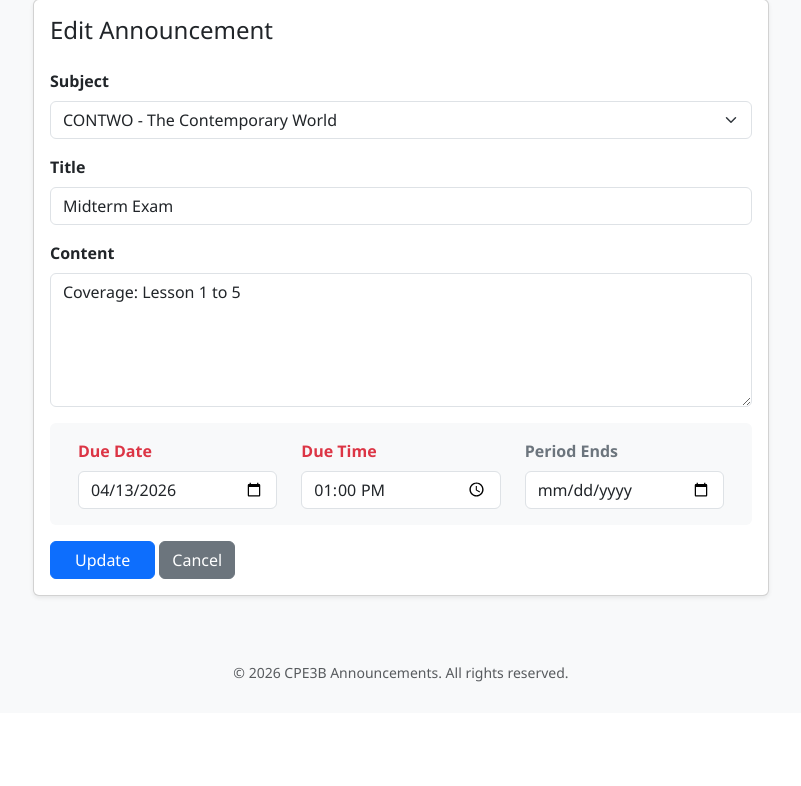
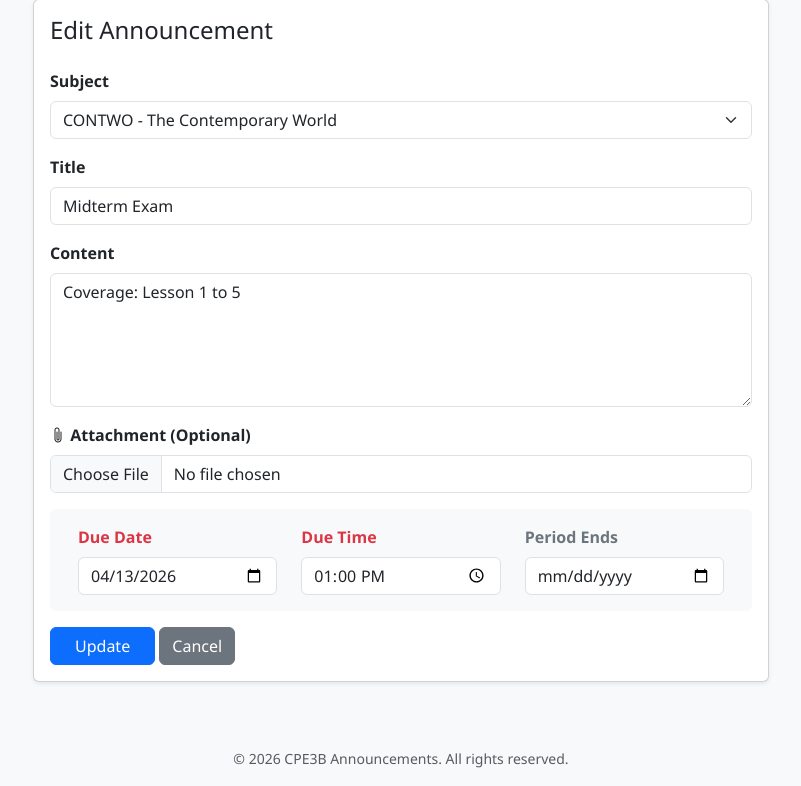
Before and after one commit to hfqhi/Announcement-Recap-Website, a PHP site: page /admin/edit.php?id=5 in a window 1280 px wide. Shown: the part 87-873 px from the top of the page, without its empty margins (239-1040 px from the left). Before the commit the page ends 769 px from the top, so only its background shows below. Run offline with PHP 8.4, Linux system fonts and the light colour scheme; a user stored in the database is signed in; data comes from the database, SQL or seed files in the repository.

Commit message:
feat: support replacing or keeping attachments during edit

```diff
--- a/admin/edit.php
+++ b/admin/edit.php
@@ -16,9 +16,30 @@ if ($_SERVER['REQUEST_METHOD'] === 'POST') {
     verifyCsrf($_POST['csrf_token'] ?? '');
     $due_time = !empty($_POST['due_time']) ? $_POST['due_time'] : null;
 
+    // --- FILE UPLOAD LOGIC ---
+    $file_path = $item['file_path']; // Keep existing by default
+
+    if (isset($_FILES['attachment']) && $_FILES['attachment']['error'] === UPLOAD_ERR_OK) {
+        $uploadDir = __DIR__ . '/../assets/uploads/';
+        if (!is_dir($uploadDir)) mkdir($uploadDir, 0777, true);
+
+        $safeFileName = preg_replace("/[^a-zA-Z0-9\.\-_]/", "", basename($_FILES['attachment']['name']));
+        $fileName = time() . '_' . $safeFileName;
+        $destination = $uploadDir . $fileName;
+
+        if (move_uploaded_file($_FILES['attachment']['tmp_name'], $destination)) {
+            // If a new file successfully uploaded, delete the old one from the server
+            if (!empty($file_path) && file_exists(__DIR__ . '/../' . $file_path)) {
+                unlink(__DIR__ . '/../' . $file_path);
+            }
+            $file_path = 'assets/uploads/' . $fileName;
+        }
+    }
+    // -------------------------
+
     $oldRow = $pdo->query("SELECT * FROM tbl_announcements WHERE id = $id")->fetch();
-    $pdo->prepare("UPDATE tbl_announcements SET subject_id=?, title=?, content=?, due_date=?, due_time=?, end_date=? WHERE id=?")
-        ->execute([$_POST['subject_id'], $_POST['title'], $_POST['content'], $_POST['due_date'] ?: null, $due_time, $_POST['end_date'] ?: null, $id]);
+    $pdo->prepare("UPDATE tbl_announcements SET subject_id=?, title=?, content=?, due_date=?, due_time=?, end_date=?, file_path=? WHERE id=?")
+        ->execute([$_POST['subject_id'], $_POST['title'], $_POST['content'], $_POST['due_date'] ?: null, $due_time, $_POST['end_date'] ?: null, $file_path, $id]);
 
     $newRow = $pdo->query("SELECT * FROM tbl_announcements WHERE id = $id")->fetch();
     logAction($pdo, $_SESSION['admin_id'], $id, 'updated', $oldRow, $newRow);
@@ -34,11 +55,25 @@ include __DIR__ . '/../includes/header.php';
         <div class="card shadow-sm">
             <div class="card-body">
                 <h4 class="mb-4">Edit Announcement</h4>
-                <form method="POST">
+                <!-- ADDED: enctype="multipart/form-data" -->
+                <form method="POST" enctype="multipart/form-data">
                     <input type="hidden" name="csrf_token" value="<?= $_SESSION['csrf_token'] ?>">
                     <div class="mb-3"><label class="form-label fw-bold">Subject</label><select name="subject_id" class="form-select" required><?php foreach ($subjects as $sub): ?><option value="<?= $sub['id'] ?>" <?= $item['subject_id'] == $sub['id'] ? 'selected' : '' ?>><?= e($sub['code']) ?> - <?= e($sub['name']) ?></option><?php endforeach; ?></select></div>
                     <div class="mb-3"><label class="form-label fw-bold">Title</label><input type="text" name="title" class="form-control" value="<?= e($item['title']) ?>" required></div>
                     <div class="mb-3"><label class="form-label fw-bold">Content</label><textarea name="content" class="form-control" rows="5" required><?= e($item['content']) ?></textarea></div>
+
+                    <!-- ADDED: File Upload Input -->
+                    <div class="mb-3">
+                        <label class="form-label fw-bold"><i class="bi bi-paperclip"></i> Attachment (Optional)</label>
+                        <?php if (!empty($item['file_path'])): ?>
+                            <div class="mb-2">
+                                <a href="../<?= e($item['file_path']) ?>" target="_blank" class="btn btn-sm btn-outline-info"><i class="bi bi-eye"></i> View Current File</a>
+                                <small class="text-muted ms-2">Uploading a new file will overwrite the existing one.</small>
+                            </div>
+                        <?php endif; ?>
+                        <input type="file" name="attachment" class="form-control" accept=".pdf,.doc,.docx,.jpg,.jpeg,.png">
+                    </div>
+
                     <div class="row bg-light p-3 rounded mb-3 mx-0">
                         <div class="col-md-4 mb-3 mb-md-0"><label class="form-label fw-bold text-danger">Due Date</label><input type="date" name="due_date" class="form-control" value="<?= $item['due_date'] ?>"></div>
                         <div class="col-md-4 mb-3 mb-md-0"><label class="form-label fw-bold text-danger">Due Time</label><input type="time" name="due_time" class="form-control" value="<?= $item['due_time'] ?? '' ?>"></div>
```
